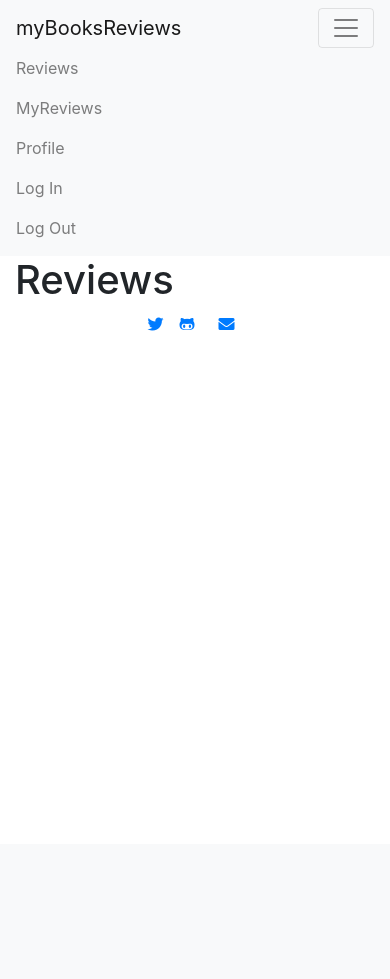
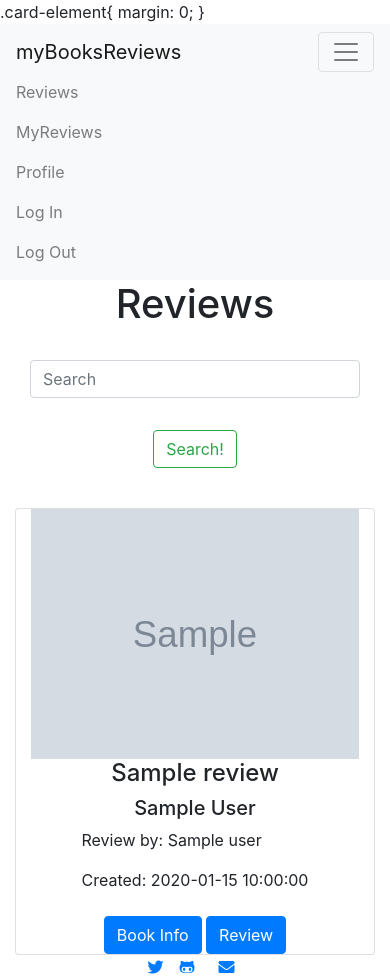
Before and after one commit to hfzespinoz4/myBooksReviews, a Flask app: page / in a window 390 px wide, after a click that opens the changed part. Before the commit the page ends 331 px from the top, so only its background shows below. Run offline with Flask 2, Linux system fonts and the light colour scheme; grey boxes marked "Sample" are stand-in pictures; a database or web service that is not in the repository returns one stand-in record (values such as "Sample title"); some libraries are stand-ins or nearby versions.

Commit message:
Adding content and displaying info from MongoDB

```diff
--- a/app.py
+++ b/app.py
@@ -23,12 +23,13 @@ mongo = PyMongo(app)
 @app.route("/")
 @app.route("/reviews")
 def get_reviews():
-    users = mongo.db.users.find()
-    return render_template("reviews.html", users=users)
+    reviews = mongo.db.reviews.find()
+    return render_template("reviews.html", reviews=reviews)
 
 
 @app.route("/myreviews")
 def get_myreviews():
+    reviews = mongo.db.reviews.find()
     return render_template("myreviews.html")
 
 
--- a/static/css/style.css
+++ b/static/css/style.css
@@ -10,3 +10,7 @@
     height:90%;
 
 }
+
+.card-element{
+    margin: 0;
+}
--- a/templates/base.html
+++ b/templates/base.html
@@ -12,6 +12,9 @@
         <link rel="stylesheet" href="{{ url_for('static', filename='css/style.css') }}" type="text/css">
         <title>MyBooksReviews </title>
         {% block styles %}
+            .card-element{
+            margin: 0;
+            }
         {% endblock %}
     </head>
     <body>
--- a/templates/myreviews.html
+++ b/templates/myreviews.html
@@ -1,4 +1,8 @@
 {% extends "base.html" %}
 {% block content %}
     <h1>My Reviews</h1>
+    <div>
+
+    </div>
+
 {% endblock %}
--- a/templates/reviews.html
+++ b/templates/reviews.html
@@ -1,4 +1,84 @@
 {% extends "base.html" %}
 {% block content %}
-    <h1>Reviews</h1>
+    <h1 class="text-center">Reviews</h1>
+    <br>
+    <form class="mx-auto col-sm-12 col-md-8">
+        <input class="form-control" type="search" placeholder="Search" aria-label="Search">
+        <br>
+        <button class="btn btn-outline-success my-2 my-sm-0 text-center d-flex mx-auto" type="submit">Search!</button>
+    </form>
+    <br>
+    <div class="mt-2">
+    {% for reviews in reviews %}
+        <div class="col-sm-12 col-md-3 card">
+            <img src="{{ reviews.cover }}" alt="Book Cover" height="250rem" width="100%">
+            <div class="mx-auto">
+                <h4 class="text-center card-text">{{ reviews.title }}</h4>
+                <h5 class="text-center card-text">{{ reviews.author }}</h5>
+                <p class="mx-auto card-text">Review by: {{ reviews.user }} </p>
+                <p class="mx-auto card-text">Created: {{ reviews.creation_date}}</p>
+            </div>
+            <br>
+            <div class="mx-auto">
+
+                <!-- Button trigger modal -->
+                <button type="button" class="btn btn-primary" data-toggle="modal" data-target="#BookInfoModal">
+                Book Info
+                </button>
+                 <button type="button" class="btn btn-primary" data-toggle="modal" data-target="#BookReviewModal">
+                Review
+                </button>
+
+                <!-- Modal For Book Info -->
+                <div class="modal fade" id="BookInfoModal" tabindex="-1" role="dialog" aria-labelledby="exampleModalLabel" aria-hidden="true">
+                    <div class="modal-dialog" role="document">
+                        <div class="modal-content">
+                            <div class="modal-header">
+                                <h5 class="modal-title" id="exampleModalLabel">{{ reviews.title }}</h5>
+                                <button type="button" class="close" data-dismiss="modal" aria-label="Close">
+                                <span aria-hidden="true">&times;</span>
+                                </button>
+                            </div>
+                            <div class="modal-body">
+                                <p>Review by: {{ reviews.user }} </p>
+                                <p>Created: {{ reviews.creation_date}}</p>
+                                <p>Last Modified: {{ reviews.last_mod }}</p>
+                                <br>
+                                <cite>{{ reviews.review }}</cite>
+
+                            </div>
+                            <div class="modal-footer">
+                                <button type="button" class="btn btn-secondary" data-dismiss="modal">Close</button>
+                            </div>
+                        </div>
+                    </div>
+                </div>
+
+                <!-- Modal For Book Info -->
+                <div class="modal fade" id="BookReviewModal" tabindex="-1" role="dialog" aria-labelledby="exampleModalLabel" aria-hidden="true">
+                    <div class="modal-dialog" role="document">
+                        <div class="modal-content">
+                            <div class="modal-header">
+                                <h5 class="modal-title" id="BookReviewModalLabel">{{ reviews.title }}</h5>
+                                <button type="button" class="close" data-dismiss="modal" aria-label="Close">
+                                <span aria-hidden="true">&times;</span>
+                                </button>
+                            </div>
+                            <div class="modal-body">
+                                <p>Review by: {{ reviews.user }} </p>
+                                <p>Created: {{ reviews.creation_date}}</p>
+                                <p>Last Modified: {{ reviews.last_mod }}</p>
+                                <br>
+                                <cite>{{ reviews.review }}</cite>
+                            </div>
+                            <div class="modal-footer">
+                                <button type="button" class="btn btn-secondary" data-dismiss="modal">Close</button>
+                            </div>
+                        </div>
+                    </div>
+                </div>
+            </div>
+        </div>
+    {% endfor %}
+</div>
 {% endblock %}
```
Also changed, not shown: templates/profile.html (+28 -35 lines).
